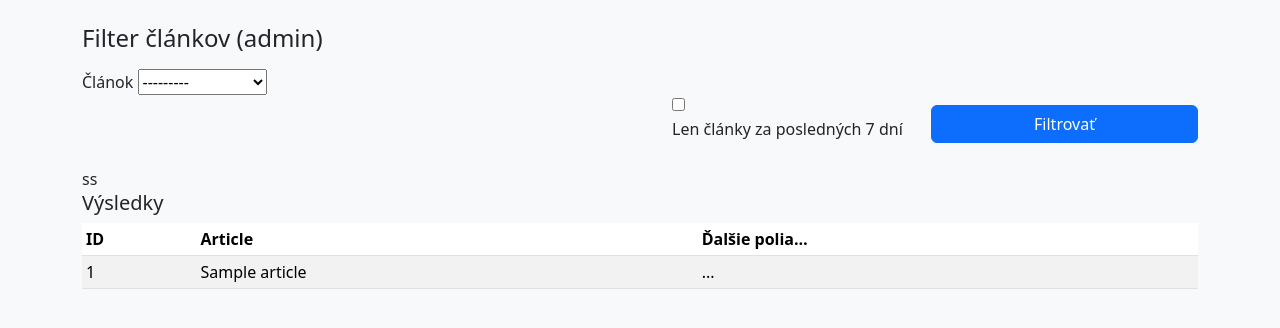
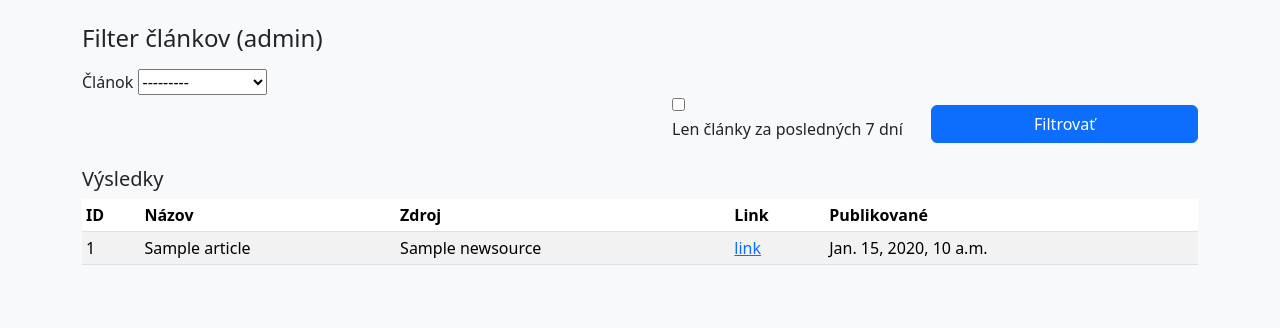
Before and after one commit to kolonado-rk/djarticles, a Django app: page /articles/filter/ in a window 1280 px wide. Shown: the top 328 px of the page. Run offline with Django 5.2, Linux system fonts and the light colour scheme; a user stored in the database is signed in; tables that the repository leaves empty hold one stand-in row (values such as "Sample post").

Commit message:
uprava filter na articles

```diff
--- a/articles/templates/admin_article_filter.html
+++ b/articles/templates/admin_article_filter.html
@@ -31,7 +31,7 @@
             </button>
         </div>
     </form>
-ss
+
     <h2 class="h5">Výsledky</h2>
 
     {% if results %}
@@ -39,16 +39,24 @@ ss
             <thead>
                 <tr>
                     <th>ID</th>
-                    <th>Article</th>
-                    <th>Ďalšie polia…</th>
+                    <th>Názov</th>
+                    <th>Zdroj</th>
+                    <th>Link</th>
+                    <th>Publikované</th>
                 </tr>
             </thead>
             <tbody>
-                {% for obj in results %}
+                {% for art in results %}
                     <tr>
-                        <td>{{ obj.id }}</td>
-                        <td>{{ obj.article }}</td>
-                        <td>...</td>
+                        <td>{{ art.id }}</td>
+                        <td>{{ art.title }}</td>
+                        <td>{{ art.source }}</td>
+                        <td>
+                            {% if art.link %}
+                                <a href="{{ art.link }}" target="_blank">link</a>
+                            {% endif %}
+                        </td>
+                        <td>{{ art.published }}</td>
                     </tr>
                 {% endfor %}
             </tbody>
--- a/articles/views.py
+++ b/articles/views.py
@@ -13,29 +13,6 @@ from datetime import timedelta
 from .forms import ArticleFilterForm
 from .models import Article, DigestArticle
 
-
-@staff_member_required
-def admin_article_filter_view(request):
-    form = ArticleFilterForm(request.GET or None)
-
-    queryset = DigestArticle.objects.select_related("article").all()
-
-    if form.is_valid():
-        article = form.cleaned_data.get("article")
-        only_recent = form.cleaned_data.get("only_recent")
-
-        if article:
-            queryset = queryset.filter(article=article)
-
-        if only_recent:
-            seven_days_ago = timezone.now() - timedelta(days=7)
-            queryset = queryset.filter(article__published__gte=seven_days_ago)
-
-    context = {
-        "form": form,
-        "results": queryset,
-    }
-    return render(request, "admin_article_filter.html", context)
 
 @login_required
 def index(request):
@@ -69,18 +46,19 @@ class DigestArticleView(viewsets.ModelViewSet):
 def admin_article_filter_view(request):
     form = ArticleFilterForm(request.GET or None)
 
-    queryset = DigestArticle.objects.select_related("article").all()
+    # základ: všetky články
+    queryset = Article.objects.select_related("source").all()
 
     if form.is_valid():
         article = form.cleaned_data.get("article")
         only_recent = form.cleaned_data.get("only_recent")
 
         if article:
-            queryset = queryset.filter(article=article)
+            queryset = queryset.filter(pk=article.pk)
 
         if only_recent:
             seven_days_ago = timezone.now() - timedelta(days=7)
-            queryset = queryset.filter(article__published__gte=seven_days_ago)
+            queryset = queryset.filter(published__gte=seven_days_ago)
 
     context = {
         "form": form,
```
